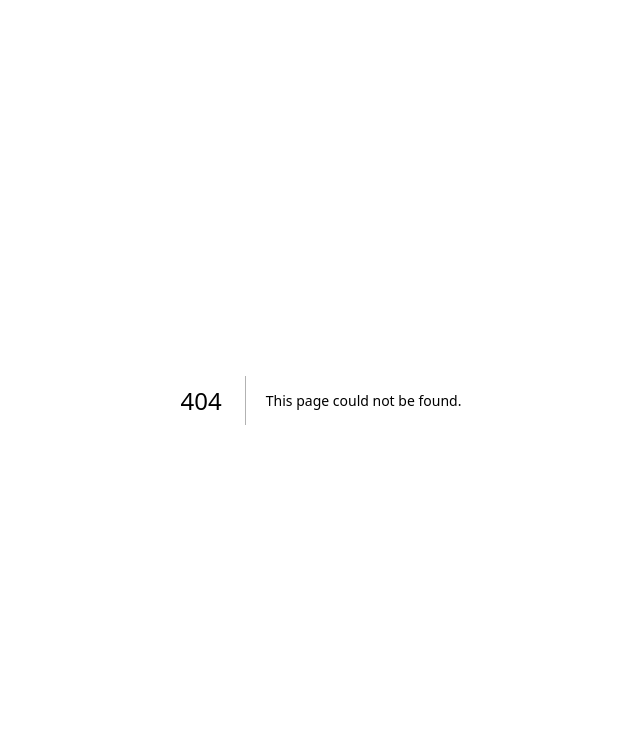
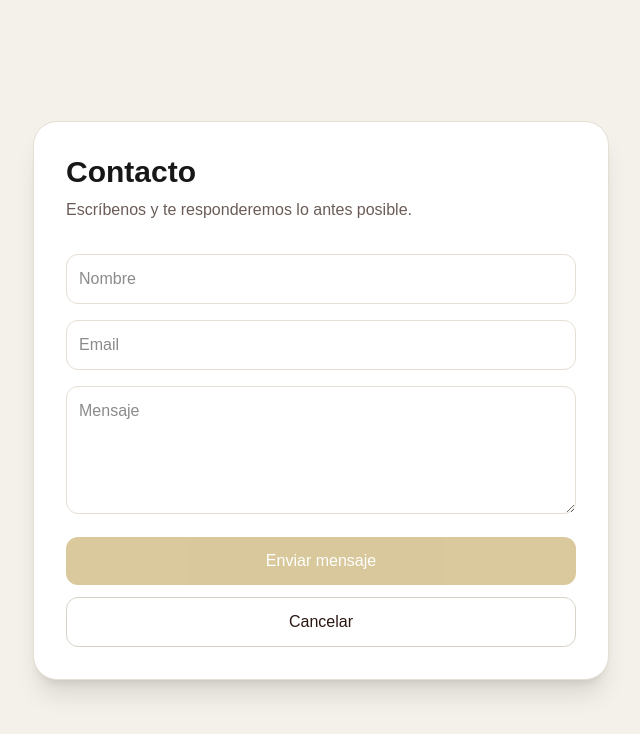
Before and after one commit to garciarodriguezmodesto68/readmebook-landing, a Next.js app: page /contact in a window 1280 px wide. Before the commit this address had no page. Shown: the top 734 px of the page, without its empty margins (319-959 px from the left). Built offline with nearby package versions, Linux system fonts and the light colour scheme.

Commit message:
added contact paget

```diff
--- /dev/null
+++ b/app/api/contact/route.ts
@@ -0,0 +1,46 @@
+import { Resend } from "resend";
+import { NextResponse } from "next/server";
+
+const resend = new Resend(process.env.RESEND_API_KEY);
+
+export async function POST(req: Request) {
+  try {
+    const body = await req.json();
+    const { name, email, message, honeypot } = body;
+
+    // 🛡 anti-bot
+    if (honeypot) {
+      return NextResponse.json({ ok: true });
+    }
+
+    if (!name || !email || !message) {
+      return NextResponse.json(
+        { error: "Missing fields" },
+        { status: 400 }
+      );
+    }
+
+    const { data, error } = await resend.emails.send({
+      from: "ReadMeBook <noreply@readmebook.com>", // 👈 IMPORTANTE (NO onboarding)
+      to: "readmebookmodestogarcia@gmail.com",
+      subject: `Nuevo mensaje de ${name}`,
+      replyTo: email,
+      text: `Nombre: ${name}\nEmail: ${email}\n\nMensaje:\n${message}`,
+    });
+
+    if (error) {
+      console.error(error);
+      return NextResponse.json({ error }, { status: 500 });
+    }
+
+    console.log("EMAIL SENT:", data);
+
+    return NextResponse.json({ ok: true });
+  } catch (error) {
+    console.error(error);
+    return NextResponse.json(
+      { error: "Server error" },
+      { status: 500 }
+    );
+  }
+}
--- /dev/null
+++ b/app/contact/page.tsx
@@ -0,0 +1,170 @@
+"use client";
+
+import { useState, useMemo } from "react";
+import { useRouter } from "next/navigation";
+
+export default function ContactPage() {
+  const [form, setForm] = useState({
+    name: "",
+    email: "",
+    message: "",
+    honeypot: "",
+  });
+
+  const [status, setStatus] = useState<
+    "idle" | "loading" | "sent" | "error"
+  >("idle");
+
+  const router = useRouter();
+
+  // 🧠 Validación email simple pero efectiva
+  const isValidEmail = (email: string) =>
+    /^[^\s@]+@[^\s@]+\.[^\s@]+$/.test(email);
+
+  // 🚀 Form válido (control total del botón)
+  const isValid = useMemo(() => {
+    return (
+      form.name.trim().length > 0 &&
+      isValidEmail(form.email) &&
+      form.message.trim().length > 0
+    );
+  }, [form]);
+
+  const handleSubmit = async (e: React.FormEvent) => {
+    e.preventDefault();
+
+    if (!isValid) return;
+
+    setStatus("loading");
+
+    try {
+      const res = await fetch("/api/contact", {
+        method: "POST",
+        headers: { "Content-Type": "application/json" },
+        body: JSON.stringify(form),
+      });
+
+      if (res.ok) {
+        setStatus("sent");
+        setForm({
+          name: "",
+          email: "",
+          message: "",
+          honeypot: "",
+        });
+
+        // ✨ feedback UX antes de salir
+        setTimeout(() => {
+          router.push("/");
+        }, 1200);
+      } else {
+        setStatus("error");
+      }
+    } catch {
+      setStatus("error");
+    }
+  };
+
+  return (
+    <main className="min-h-screen flex items-center justify-center bg-[#F4F1EA] px-6">
+      <div className="w-full max-w-xl bg-white p-8 rounded-3xl shadow-xl border border-[#E5DED3]">
+
+        <h1 className="text-3xl font-bold mb-2">Contacto</h1>
+
+        <p className="text-[#6B5C57] mb-8">
+          Escríbenos y te responderemos lo antes posible.
+        </p>
+
+        <form onSubmit={handleSubmit} className="space-y-4">
+
+          {/* 🛡 Honeypot anti-bot */}
+          <input
+            type="text"
+            value={form.honeypot}
+            onChange={(e) =>
+              setForm({ ...form, honeypot: e.target.value })
+            }
+            className="hidden"
+            autoComplete="off"
+          />
+
+          {/* Nombre */}
+          <input
+            type="text"
+            placeholder="Nombre"
+            value={form.name}
+            onChange={(e) =>
+              setForm({ ...form, name: e.target.value })
+            }
+            className="w-full p-3 border border-[#E5DED3] rounded-xl focus:outline-none focus:ring-2 focus:ring-[#A17808]"
+            required
+          />
+
+          {/* Email */}
+          <input
+            type="email"
+            placeholder="Email"
+            value={form.email}
+            onChange={(e) =>
+              setForm({ ...form, email: e.target.value })
+            }
+            className={`w-full p-3 border rounded-xl focus:outline-none focus:ring-2 focus:ring-[#A17808] ${
+              form.email && !isValidEmail(form.email)
+                ? "border-red-400"
+                : "border-[#E5DED3]"
+            }`}
+            required
+          />
+
+          {/* Mensaje */}
+          <textarea
+            placeholder="Mensaje"
+            value={form.message}
+            onChange={(e) =>
+              setForm({ ...form, message: e.target.value })
+            }
+            className="w-full p-3 border border-[#E5DED3] rounded-xl h-32 focus:outline-none focus:ring-2 focus:ring-[#A17808]"
+            required
+          />
+
+          {/* BOTONES */}
+          <div className="flex flex-col gap-3">
+
+            {/* ENVIAR */}
+            <button
+              type="submit"
+              disabled={!isValid || status === "loading"}
+              className="w-full bg-[#A17808] text-white py-3 rounded-xl hover:bg-[#8B6907] transition-all duration-200 active:scale-[0.98] focus:outline-none focus:ring-2 focus:ring-[#A17808] focus:ring-offset-2 disabled:opacity-40 disabled:cursor-not-allowed"
+            >
+              {status === "loading"
+                ? "Enviando..."
+                : "Enviar mensaje"}
+            </button>
+
+            {/* CANCELAR */}
+            <button
+              type="button"
+              onClick={() => router.push("/")}
+              className="w-full bg-transparent border border-[#D8D2C8] text-[#2B1712] py-3 rounded-xl hover:bg-[#F4F1EA] transition"
+            >
+              Cancelar
+            </button>
+          </div>
+
+          {/* FEEDBACK */}
+          {status === "sent" && (
+            <p className="text-green-600 text-sm">
+              Mensaje enviado correctamente ✔
+            </p>
+          )}
+
+          {status === "error" && (
+            <p className="text-red-600 text-sm">
+              Error al enviar. Intenta más tarde.
+            </p>
+          )}
+        </form>
+      </div>
+    </main>
+  );
+}
--- a/app/page.tsx
+++ b/app/page.tsx
@@ -1,8 +1,11 @@
+"use client";
+
 "use client";
 
 import Image from "next/image";
 import { motion, useInView } from "framer-motion";
 import { useRef } from "react";
+import Link from "next/link";
 
 import {
   Shield,
@@ -15,6 +18,8 @@ import {
   Music,
   Database,
   ArrowRight,
+  Accessibility,
+  CheckCircle2,
 } from "lucide-react";
 
 const voiceCommands = [
@@ -38,7 +43,6 @@ const fadeIn = {
 export default function Home() {
   const triggerRef = useRef(null);
 
-  // Detección en el 50% de la pantalla (franja estrecha para evitar el efecto "fugaz")
   const isCentered = useInView(triggerRef, {
     margin: "-45% 0px -45% 0px"
   });
@@ -51,7 +55,6 @@ export default function Home() {
         <div className="max-w-7xl mx-auto px-6 py-4 flex items-center justify-between">
           <div className="flex items-center gap-3">
             <div className="flex items-center gap-3">
-              {/* Contenedor exclusivo para la imagen del logo */}
               <div className="relative w-10 h-10 shadow-lg shrink-0">
                 <Image
                   src="/images/app_icon.png"
@@ -61,22 +64,22 @@ export default function Home() {
                   className="object-contain rounded-xl"
                 />
               </div>
-
-              {/* El texto va fuera del div anterior para alinearse a su derecha */}
               <span className="text-xl font-bold tracking-tight">
                 ReadMeBook
               </span>
             </div>
           </div>
-          <button className="bg-[#A17808] text-white px-4 py-2 md:px-6 md:py-2.5 rounded-2xl hover:bg-[#8B6907] active:scale-95 transition-all duration-300 font-medium shadow-md text-sm md:text-base">
-            Descargar App
-          </button>
+          <Link
+            href="/contact"
+            className="bg-[#A17808] text-white px-4 py-2 md:px-6 md:py-2.5 rounded-2xl hover:bg-[#8B6907] active:scale-95 transition-all duration-300 font-medium shadow-md text-sm md:text-base"
+          >
+            Contacto
+          </Link>
         </div>
       </nav>
 
       {/* HERO SECTION */}
       <section className="relative max-w-7xl mx-auto px-6 pt-32 pb-24 lg:pt-48 lg:pb-32">
-        {/* AJUSTE: items-start para que el título aparezca arriba */}
         <div className="grid lg:grid-cols-2 gap-12 lg:gap-16 items-start">
 
           {/* LEFT CONTENT */}
@@ -84,7 +87,7 @@ export default function Home() {
             initial={{ opacity: 0, x: -50 }}
             animate={{ opacity: 1, x: 0 }}
             transition={{ duration: 0.8 }}
-            className="lg:pt-4" // Espaciado extra para compensar el navbar
+            className="lg:pt-4"
           >
             <div className="inline-flex items-center gap-2 bg-[#E7E0D3] px-4 py-2 rounded-full mb-8 text-xs md:text-sm font-medium border border-[#D8D2C8]">
               <Shield size={16} className="text-[#A17808]" />
@@ -111,7 +114,13 @@ export default function Home() {
                 <ArrowRight size={20} />
               </button>
             </div>
-
+            <Link
+              href="/contact"
+              className="w-full sm:w-auto border border-[#2B1712] text-[#2B1712] px-8 py-4 rounded-2xl text-lg font-medium hover:bg-[#2B1712] hover:text-white transition-all duration-300 flex items-center justify-center gap-2"
+            >
+              Contacto
+              <ArrowRight size={20} />
+            </Link>
             <div className="flex flex-wrap gap-3">
               {[
                 { icon: <BookOpen size={18} />, text: "Biblioteca Inteligente" },
@@ -128,8 +137,6 @@ export default function Home() {
 
           {/* RIGHT CONTENT (IMAGE + FLOATING CARD) */}
           <div className="relative mt-12 lg:mt-0 flex items-start justify-center">
-
-            {/* TRIGGER: Ocupa el área de la imagen para detectar el scroll */}
             <div
               ref={triggerRef}
               className="absolute inset-0 w-full h-full pointer-events-none z-0"
@@ -151,7 +158,6 @@ export default function Home() {
               />
             </motion.div>
 
-            {/* FLOATING CARD - Ajustada a la izquierda agresivamente */}
             <motion.div
               animate={{
                 opacity: isCentered ? 1 : 0,
@@ -163,7 +169,6 @@ export default function Home() {
                 x: { duration: 0.5 },
                 y: { duration: 4, repeat: Infinity, ease: "easeInOut" }
               }}
-              // md:-left-48 para que no tape la imagen y flote a la izquierda
               className="absolute bottom-10 -left-6 md:-left-48 bg-[#2B1712] text-[#F4F1EA] p-4 md:p-6 rounded-2xl md:rounded-3xl shadow-2xl z-20 max-w-[180px] md:max-w-[260px] border border-white/20"
             >
               <div className="flex items-center gap-2 md:gap-3 mb-3 md:mb-4">
@@ -171,7 +176,7 @@ export default function Home() {
                 <span className="font-semibold text-sm md:text-lg">Lectura Asistida</span>
               </div>
               <div className="flex flex-wrap gap-1.5 md:gap-2 text-[10px] md:text-sm font-medium">
-                {["\u201CAcelera\u201D", "\u201CSiguiente\u201D", "\u201CDeletrea\u201D"].map((cmd) => (
+                {["“Acelera”", "“Siguiente”", "“Deletrea”"].map((cmd) => (
                   <span key={cmd} className="bg-[#F4F1EA]/10 border border-[#F4F1EA]/10 px-2 md:px-3 py-1 rounded-full">
                     {cmd}
                   </span>
@@ -214,7 +219,7 @@ export default function Home() {
         </div>
       </section>
 
-      {/* EXPERIENCE SECTION */}
+      {/* EXPERIENCE SECTION - ACTUALIZADA CON BÚSQUEDA Y CONTEXTO */}
       <section className="max-w-7xl mx-auto px-6 py-20 md:py-32">
         <div className="grid lg:grid-cols-2 gap-12 lg:gap-20 items-center">
           <motion.div {...fadeIn} className="order-2 lg:order-1">
@@ -233,7 +238,8 @@ export default function Home() {
               {[
                 { icon: <Music />, title: "Atmósfera Sonora", desc: "Escucha música ambiental mientras lees." },
                 { icon: <Mic />, title: "Ritmo Personalizado", desc: "Ajusta la velocidad a tu ritmo mental." },
-                { icon: <Search />, title: "Traducción", desc: "Consulta significados al instante." }
+                { icon: <Search />, title: "Contexto Inteligente", desc: "Busca personajes, ciudades o significados en el resto del libro al instante." },
+                { icon: <Languages />, title: "Traducción", desc: "Consulta significados y traducciones sin salir de la página." }
               ].map((item, i) => (
                 <div key={i} className="flex gap-4 md:gap-6">
                   <div className="text-[#A17808] shrink-0">{item.icon}</div>
@@ -271,12 +277,56 @@ export default function Home() {
         </div>
       </section>
 
+      {/* SECCIÓN NUEVA: PARA QUIÉN ES */}
+      <section className="max-w-7xl mx-auto px-6 py-20 md:py-32">
+        <div className="grid md:grid-cols-2 gap-8 md:gap-12">
+          {/* Estudiantes de Idiomas */}
+          <motion.div {...fadeIn} className="bg-white p-8 md:p-12 rounded-[40px] border border-[#E5DED3] shadow-sm">
+            <div className="flex items-center gap-4 mb-6 text-[#A17808]">
+              <Languages size={40} />
+              <h3 className="text-2xl md:text-3xl font-bold text-[#2B1712]">Estudiantes de idiomas</h3>
+            </div>
+            <ul className="space-y-4">
+              {[
+                "Escucha la pronunciación exacta de cada palabra.",
+                "Sincronía visual: mira cómo se escriben las palabras mientras las oyes.",
+                "Traducción contextual inmediata para ampliar vocabulario."
+              ].map((text, i) => (
+                <li key={i} className="flex items-start gap-3 text-[#6B5C57]">
+                  <CheckCircle2 size={20} className="text-[#A17808] shrink-0 mt-1" />
+                  <span className="text-sm md:text-base leading-relaxed">{text}</span>
+                </li>
+              ))}
+            </ul>
+          </motion.div>
+
+          {/* Accesibilidad / Necesidades Especiales */}
+          <motion.div {...fadeIn} transition={{ delay: 0.2 }} className="bg-white p-8 md:p-12 rounded-[40px] border border-[#E5DED3] shadow-sm">
+            <div className="flex items-center gap-4 mb-6 text-[#A17808]">
+              <Accessibility size={40} />
+              <h3 className="text-2xl md:text-3xl font-bold text-[#2B1712]">Lectura Inclusiva</h3>
+            </div>
+            <ul className="space-y-4">
+              {[
+                "Apoyo bimodal: lee y escucha al mismo tiempo para mejorar la comprensión.",
+                "Ritmo ajustable para personas con necesidades de procesamiento auditivo.",
+                "Navegación manos libres total mediante comandos de voz."
+              ].map((text, i) => (
+                <li key={i} className="flex items-start gap-3 text-[#6B5C57]">
+                  <CheckCircle2 size={20} className="text-[#A17808] shrink-0 mt-1" />
+                  <span className="text-sm md:text-base leading-relaxed">{text}</span>
+                </li>
+              ))}
+            </ul>
+          </motion.div>
+        </div>
+      </section>
+
       {/* FOOTER */}
       <footer className="max-w-7xl mx-auto px-6 py-12 md:py-20">
         <div className="border-t border-[#D8D2C8] pt-12 flex flex-col md:flex-row justify-between items-center gap-8">
           <div className="text-center md:text-left">
             <div className="flex items-center gap-3">
-              {/* Contenedor exclusivo para la imagen del logo */}
               <div className="relative w-10 h-10 shadow-lg shrink-0">
                 <Image
                   src="/images/app_icon.png"
@@ -286,13 +336,11 @@ export default function Home() {
                   className="object-contain rounded-xl"
                 />
               </div>
-
-              {/* El texto va fuera del div anterior para alinearse a su derecha */}
               <span className="text-xl font-bold tracking-tight">
                 ReadMeBook
               </span>
             </div>
-            <p className="text-[#6B5C57] text-sm md:text-base">© 2026 ReadMeBook. Tu privacidad es lo primero.</p>
+            <p className="text-[#6B5C57] text-sm md:text-base mt-2">© 2026 ReadMeBook. Tu privacidad es lo primero.</p>
           </div>
         </div>
       </footer>
--- a/package.json
+++ b/package.json
@@ -14,7 +14,8 @@
     "motion": "^12.38.0",
     "next": "16.2.6",
     "react": "19.2.4",
-    "react-dom": "19.2.4"
+    "react-dom": "19.2.4",
+    "resend": "^6.12.3"
   },
   "devDependencies": {
     "@tailwindcss/postcss": "^4",
```
Also changed, not shown: 1 other file (tests, documents, lock files or other folders).
